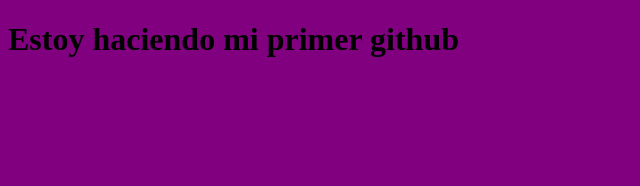
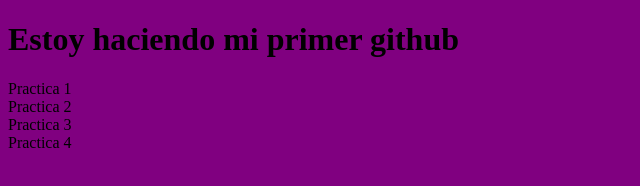
Before and after one commit to cguillenCRN/2021_agm4, a plain HTML site: page index.html in a window 1280 px wide. Shown: the whole page, without its empty margins (0-640 px from the left). Drawn offline with Linux system fonts and the light colour scheme.

Commit message:
Update index.html

```diff
--- a/index.html
+++ b/index.html
@@ -6,6 +6,11 @@
     <link rel="stylesheet" href="estils.css">
   </head>
   <body>
-    <h1>Estoy haciendo mi primer github</h1>
+<h1>Estoy haciendo mi primer github</h1>
+
+    <div class="cuadros">Practica 1</div>
+    <div class="cuadros">Practica 2</div>
+    <div class="cuadros">Practica 3</div>
+    <div class="cuadros">Practica 4</div>
   </body>
 </html>
```
